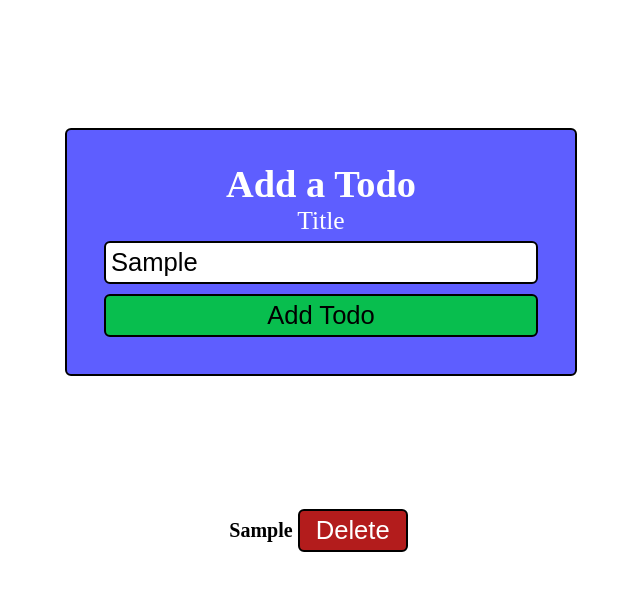
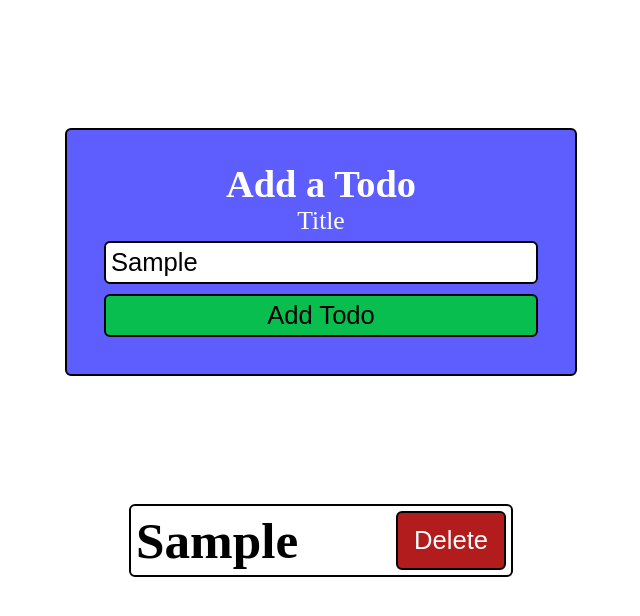
Before and after one commit to PatrickBoynton/react-typescript-todos, a React (Create React App) app: page / in a window 1280 px wide. Both pictures are taken after typing "Sample" into the empty fields and a click on the button "Add Todo". Shown: the top 616 px of the page, without its empty margins (319-959 px from the left). Built offline with nearby package versions, Linux system fonts and the light colour scheme.

Commit message:
Added additional styling.

```diff
--- a/src/components/TodoDisplay/TodoDisplay.css
+++ b/src/components/TodoDisplay/TodoDisplay.css
@@ -1,11 +1,16 @@
 .display {
     display: flex;
-    justify-content: center;
+    justify-content: space-between;
+    border: 2px solid #000;
+    border-radius: 6px;
+    font-size: 1.6rem;
+    width: 30%;
+    margin: 0 auto;
 }
 
-.display h1 {
-    align-self: center;
-}
+ h1 {
+     padding: 5px;
+ }
 
 .delete {
     padding: 5px 1rem;
```
